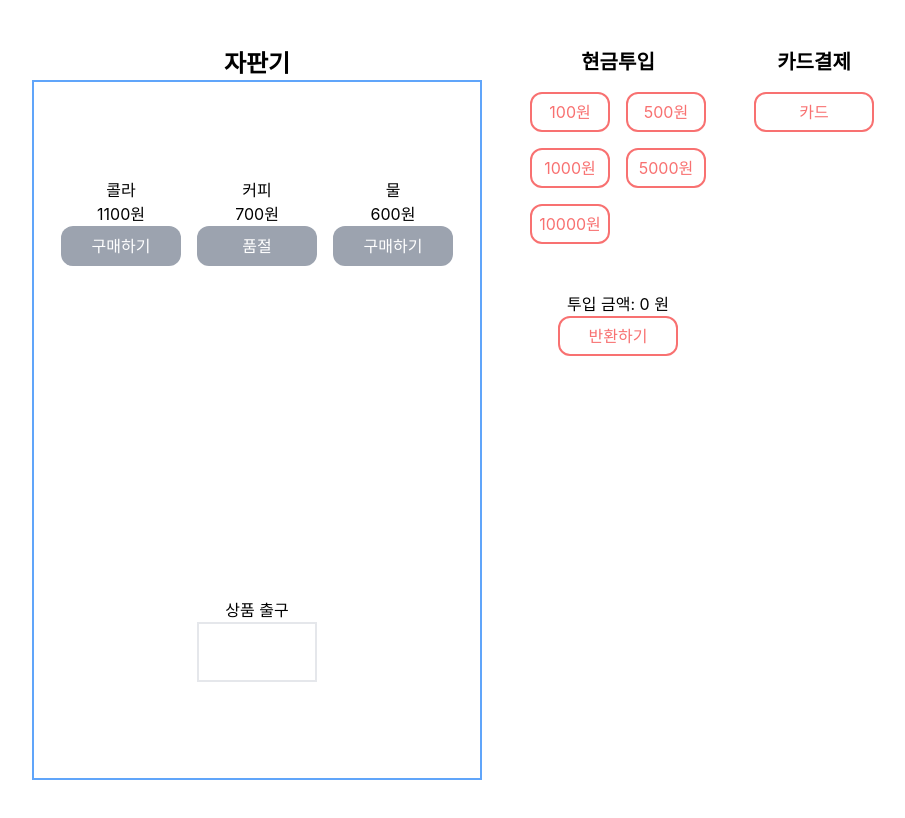
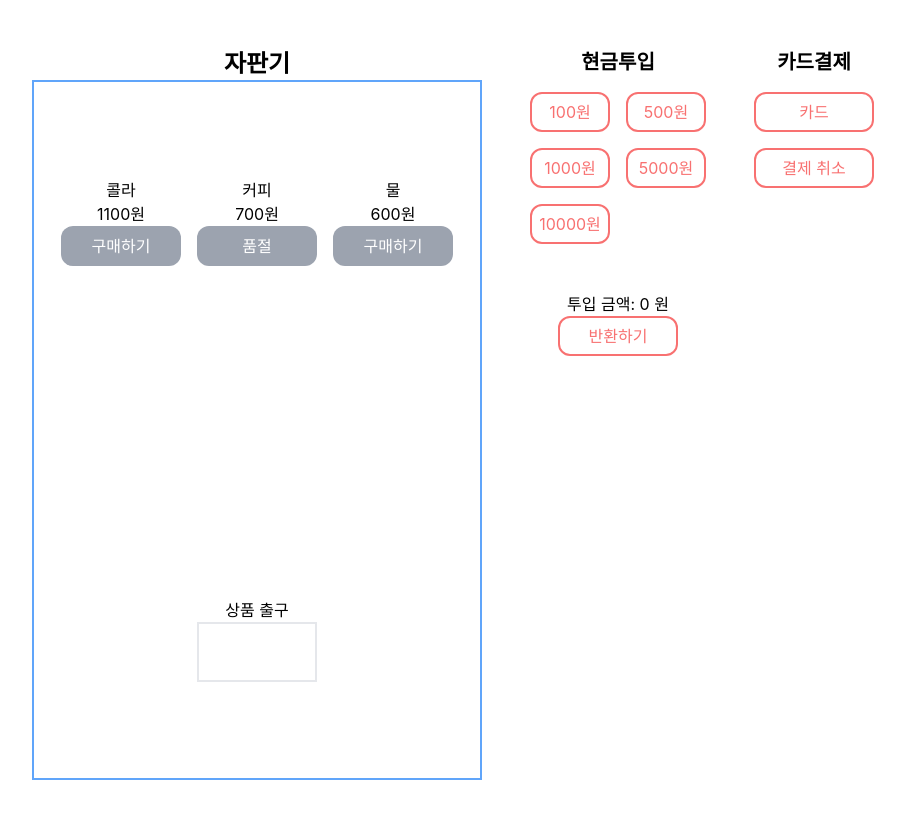
Before and after one commit to annann23/jungwun_vending_machine, a React (Create React App) app: page / in a window 1280 px wide. Shown: the top 818 px of the page, without its empty margins (187-1092 px from the left). Built offline with nearby package versions, Linux system fonts and the light colour scheme.

Commit message:
Feat: 카드 선택시 동작 추가

```diff
--- a/src/App.tsx
+++ b/src/App.tsx
@@ -22,6 +22,7 @@ function App() {
   const [change, setChange] = useState<changeData>();
   const insertableCash = [100, 500, 1000, 5000, 10000];
   const [boughtItems, setBoughtItems] = useState<itemData[]>([]);
+  const [isCardPayment, setIsCardPayment] = useState(false);
 
   const initItems = () => {
     setItems([
@@ -97,9 +98,10 @@ function App() {
                   disabled={item.amount === 0 || insertedAmount < item.price}
                   className={`text-white w-[120px] h-[40px] rounded-[12px]
                 ${
-                  item.amount === 0 || insertedAmount < item.price
-                    ? "cursor-default bg-gray-400"
-                    : "cursor-pointer bg-red-400"
+                  item.amount != 0 &&
+                  (insertedAmount >= item.price || isCardPayment)
+                    ? "cursor-pointer bg-red-400"
+                    : "cursor-default bg-gray-400"
                 }`}
                 >
                   {item.amount === 0 ? "품절" : "구매하기"}
@@ -151,12 +153,24 @@ function App() {
       </div>
       <div>
         <h3 className="mb-4 font-bold text-xl">카드결제</h3>
-        <button
-          className="text-red-400 w-[120px] h-[40px] rounded-[12px] border-2 border-red-400"
-          onClick={() => {}}
-        >
-          카드
-        </button>
+        <div className="flex flex-col items-center justify-center gap-4">
+          <button
+            className="text-red-400 w-[120px] h-[40px] rounded-[12px] border-2 border-red-400"
+            onClick={() => {
+              setIsCardPayment(true);
+            }}
+          >
+            카드
+          </button>
+          <button
+            className="text-red-400 w-[120px] h-[40px] rounded-[12px] border-2 border-red-400"
+            onClick={() => {
+              setIsCardPayment(false);
+            }}
+          >
+            결제 취소
+          </button>
+        </div>
       </div>
     </div>
   );
```
